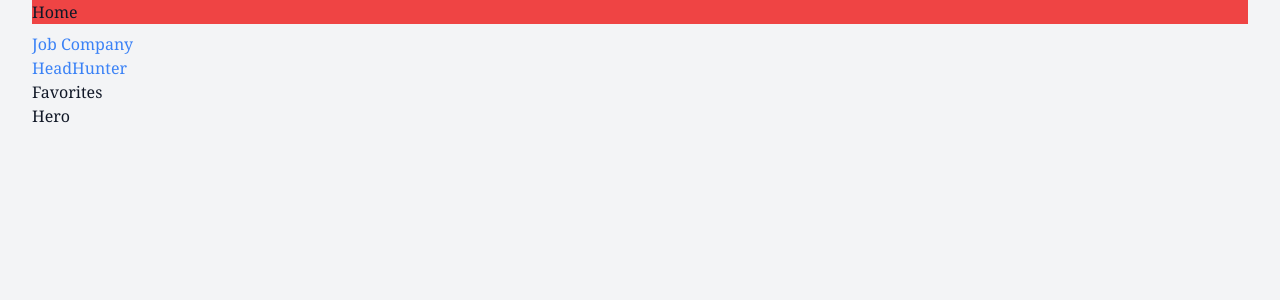
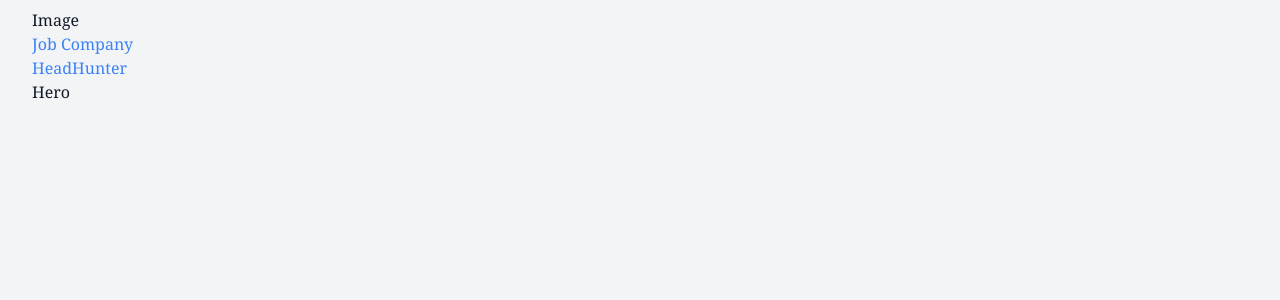
Before and after one commit to husen004/job-search, a React app: page / in a window 1280 px wide. Shown: the top 300 px of the page. Built offline with nearby package versions, Linux system fonts and the light colour scheme.

Commit message:
new features added

```diff
--- /dev/null
+++ b/src/components/Navbar.tsx
@@ -0,0 +1,16 @@
+import React from 'react'
+import { Link } from 'react-router-dom'
+
+const Navbar = () => {
+  return (
+    <nav className=''>
+        <h4>Image</h4>
+        <ul className="">
+            <li><Link to="/jobs" className="text-blue-500 hover:underline">Job Company</Link></li>
+            <li><Link to="/headhunter" className="text-blue-500 hover:underline">HeadHunter</Link></li>
+        </ul>
+    </nav>
+  )
+}
+
+export default Navbar
--- a/src/index.tsx
+++ b/src/index.tsx
@@ -6,18 +6,14 @@ import { store } from './store';
 import './styles/index.css';
 import './style.css'
 import AppRoutes from './routes';
+import Navbar from './components/Navbar';
 
 const App: React.FC = () => (
   <Provider store={store}>
     <BrowserRouter>
       <div className="wrapper">
-        <Link to="/"><h1 className="bg-red-500">Home</h1> </Link>
           <nav className="mt-2">
-            <ul className="">
-              <li><Link to="/jobs" className="text-blue-500 hover:underline">Job Company</Link></li>
-              <li><Link to="/headhunter" className="text-blue-500 hover:underline">HeadHunter</Link></li>
-              <li><Link to="/favorites" className="">Favorites</Link></li>
-            </ul>
+            <Navbar />
           </nav>
       </div>
         <main>
```
